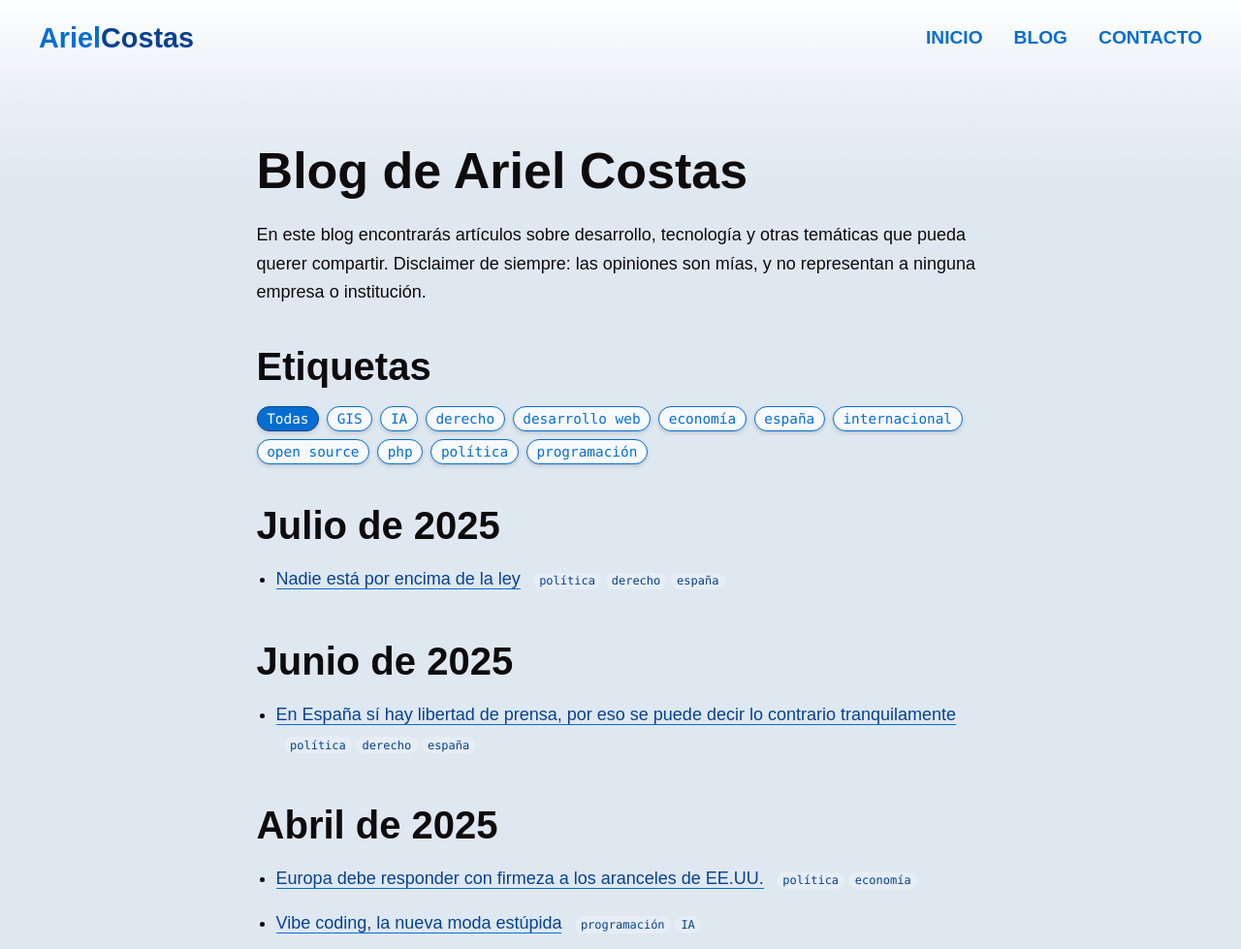
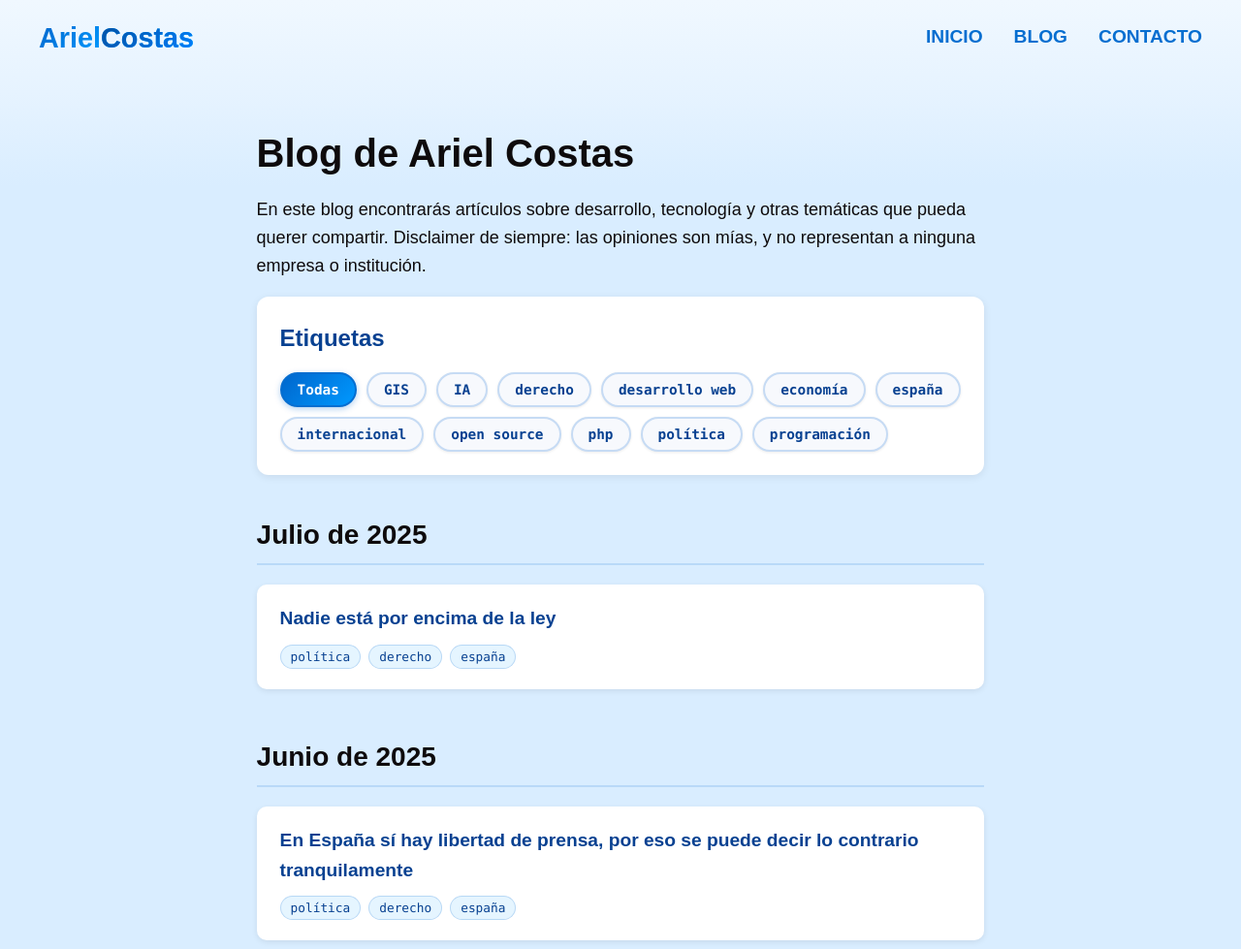
Before and after one commit to arielcostas/costasdev, an Astro site: page /blog in a window 1280 px wide. Shown: the top 979 px of the page at 97% size. Built offline with nearby package versions, Linux system fonts and the light colour scheme; Astro itself is replaced by a stand-in of ours; some packages are replaced by stand-ins of ours.

Commit message:
Improve styles

```diff
--- a/src/layouts/BlogListLayout.astro
+++ b/src/layouts/BlogListLayout.astro
@@ -232,39 +232,114 @@ const schema = {
   @use "../../styles/variables" as v;
   @use "sass:color";
 
+  h1 {
+    font-size: 2.5rem;
+    font-weight: 700;
+    margin-bottom: 1rem;
+  }
+
+  > p {
+    line-height: 1.7;
+    margin-bottom: 2rem;
+  }
+
   .tags-container {
-    margin-bottom: 2rem;
+    margin-bottom: 2.5rem;
+    padding: 1.5rem;
+    background: white;
+    border-radius: 0.75rem;
+    box-shadow: 0 2px 8px rgba(0, 0, 0, 0.08);
+
+    h2 {
+      font-size: 1.5rem;
+      font-weight: 600;
+      margin-top: 0;
+      margin-bottom: 1rem;
+      color: v.$accentDark;
+    }
   }
 
   .tag-filter {
     display: flex;
     flex-wrap: wrap;
-    gap: 0.5rem;
-    margin-bottom: 1.5rem;
+    gap: 0.625rem;
   }
 
   .tag-button {
-    padding: 0.25rem 0.6rem;
+    padding: 0.5rem 1rem;
     background-color: v.$light;
-    color: v.$accent;
-    border: 1px solid v.$accent;
-    border-radius: 1.5rem;
-    font-size: 0.90rem;
+    color: v.$accentDark;
+    border: 2px solid rgba(0, 102, 204, 0.2);
+    border-radius: 2rem;
+    font-size: 0.9rem;
+    font-weight: 600;
     font-family: v.$monoFontStack;
     cursor: pointer;
     transition: all 0.2s ease;
-    box-shadow: v.$shadow;
+    box-shadow: 0 1px 3px rgba(0, 0, 0, 0.08);
 
     &:hover {
       background-color: color.adjust(v.$accent, $lightness: 45%);
-      color: v.$accentDark;
-      transform: translateY(-1px);
+      border-color: v.$accent;
+      box-shadow: 0 4px 8px rgba(0, 0, 0, 0.12);
     }
 
     &.active {
-      background-color: v.$accent;
-      color: v.$lightAlt;
-      border-color: v.$accentDark;
+      background: linear-gradient(135deg, #0066cc 0%, #0099ff 100%);
+      color: white;
+      border-color: v.$accent;
+      box-shadow: 0 2px 6px rgba(0, 102, 204, 0.3);
+    }
+  }
+
+  .post-section {
+    margin-bottom: 3rem;
+    transition: opacity 0.3s ease;
+
+    h2 {
+      font-size: 1.75rem;
+      font-weight: 700;
+      margin-bottom: 1.25rem;
+      color: v.$dark;
+      padding-bottom: 0.5rem;
+      border-bottom: 2px solid rgba(0, 102, 204, 0.15);
+    }
+
+    > ul {
+      list-style: none;
+      padding: 0;
+      display: flex;
+      flex-direction: column;
+      gap: 1rem;
+    }
+  }
+
+  .post-item {
+    background: white;
+    padding: 1.25rem 1.5rem;
+    border-radius: 0.625rem;
+    box-shadow: 0 2px 6px rgba(0, 0, 0, 0.08);
+    transition: all 0.25s ease;
+    display: flex;
+    flex-direction: column;
+    gap: 0.5rem;
+
+    &:hover {
+      box-shadow: 0 6px 12px rgba(0, 0, 0, 0.12);
+    }
+
+    > a {
+      font-size: 1.2rem;
+      font-weight: 600;
+      text-decoration: none;
+      color: v.$accentDark;
+      box-shadow: none !important;
+      transition: color 0.2s ease;
+
+      &:hover {
+        color: v.$accent;
+        box-shadow: none !important;
+      }
     }
   }
 
@@ -274,8 +349,8 @@ const schema = {
     list-style: none;
     margin: 0;
     padding: 0;
-    gap: 0.25rem;
-    margin-left: 0.5rem;
+    gap: 0.5rem;
+    flex-wrap: wrap;
   }
 
   .post-tags li {
@@ -284,43 +359,26 @@ const schema = {
 
   .tag-link {
     display: inline-block;
-    padding: 0.1rem 0.4rem;
-    background-color: color.adjust(v.$background, $lightness: -3%);
+    padding: 0.25rem 0.625rem;
+    background-color: rgba(0, 153, 255, 0.1);
     color: v.$accentDark;
-    border: none;
-    border-radius: 1rem;
-    font-size: 0.75rem;
+    border: 1px solid rgba(0, 102, 204, 0.2);
+    border-radius: 1.25rem;
+    font-size: 0.8rem;
+    font-weight: 500;
     font-family: v.$monoFontStack;
     text-decoration: none;
     cursor: pointer;
     transition: all 0.2s ease;
 
     &:hover {
-      background-color: color.adjust(v.$accent, $lightness: 45%);
-      color: v.$accentDark;
-      transform: translateY(-1px);
+      background-color: rgba(0, 153, 255, 0.2);
+      border-color: v.$accent;
+      box-shadow: 0 2px 4px rgba(0, 0, 0, 0.1);
     }
-  }
-
-  /* Efecto de transición para el filtrado */
-  .post-item {
-    transition: all 0.3s ease;
-  }
-
-  .post-section {
-    transition: opacity 0.3s ease;
   }
 
   #blog-posts {
     min-height: 200px;
   }
-
-  /* Mejora el aspecto de los enlaces de posts */
-  .post-item {
-    margin-bottom: 0.5rem;
-
-    a {
-      font-weight: 500;
-    }
-  }
 </style>
--- a/src/layouts/Layout.astro
+++ b/src/layouts/Layout.astro
@@ -111,13 +111,14 @@ const { title, description, empty } = Astro.props;
 
     background: linear-gradient(
       to bottom,
-      #ffffff 0%,
-      color.adjust($background, $lightness: -2%) 6rem,
-      color.adjust($background, $lightness: -5%) 12rem,
-      color.adjust($background, $lightness: -5%) 88%,
-      color.adjust($backgroundDarker, $lightness: -5%) 100%
+      #f0f8ff 0%,
+      #e6f3ff 6rem,
+      #d9edff 12rem,
+      #d9edff 88%,
+      #cce5ff 100%
     );
     color: $dark;
+    line-height: 1.6;
   }
 
   a {
--- a/src/partials/Header.astro
+++ b/src/partials/Header.astro
@@ -84,10 +84,21 @@ import t from "../i18n/es.json";
         font-weight: 700;
         font-variation-settings: "wdth" 87.5,"wght" 700,"GRAD" 150;
         text-decoration: none;
-        color: $accent;
+        background: linear-gradient(135deg, #0066cc 0%, #0099ff 50%, #00ccff 100%);
+        -webkit-background-clip: text;
+        -webkit-text-fill-color: transparent;
+        background-clip: text;
+        transition: filter 0.2s ease;
+
+        &:hover {
+          filter: brightness(1.1);
+        }
 
         .brand-accent {
-          color: $accentDark;
+          background: linear-gradient(135deg, #0052a3 0%, #0066cc 50%, #0080ff 100%);
+          -webkit-background-clip: text;
+          -webkit-text-fill-color: transparent;
+          background-clip: text;
         }
       }
     }
```
Also changed, not shown: src/layouts/BlogSingleLayout.astro (+38 -22 lines), src/layouts/HomePageLayout.astro (+93 -3 lines), .github/workflows/production.yml, 1 other file.
